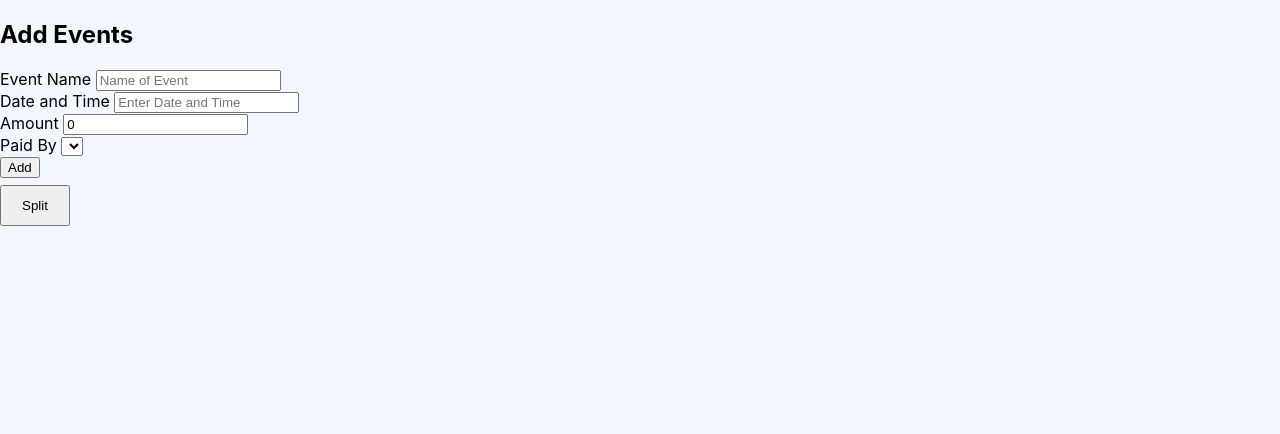
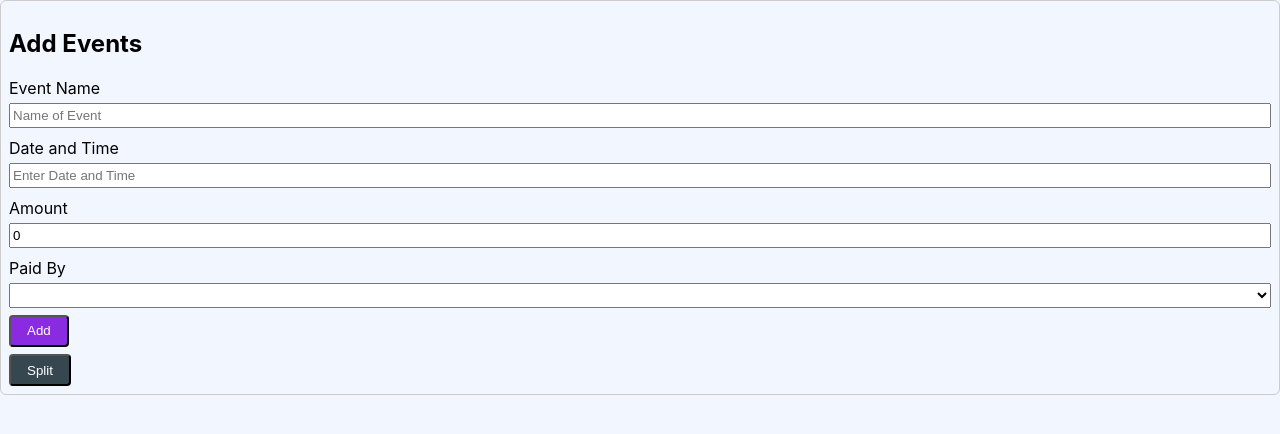
Before and after one commit to adarshbalu/turf-split, a React (Create React App) app: page /add in a window 1280 px wide. Shown: the top 434 px of the page. Built offline with nearby package versions, Linux system fonts and the light colour scheme; no server answers.

Commit message:
add event page style

```diff
--- /dev/null
+++ b/src/components/events/AddEvent.css
@@ -0,0 +1,28 @@
+.button {
+  color: white;
+  background-color: blueviolet;
+  /* padding: 7px 20px; */
+  padding: 0.5em 1.2em;
+  margin-top: 7px;
+  border-radius: 4px;
+  cursor: pointer;
+}
+.field {
+  margin-top: 10px;
+  display: block;
+}
+label {
+  display: block;
+  margin-bottom: 5px;
+}
+input,
+select {
+  display: block;
+  width: 100%;
+  height: 25px;
+}
+.main {
+  border: solid 1px #ccc;
+  border-radius: 6px;
+  padding: 0.5rem;
+}
--- a/src/components/events/AddEvent.tsx
+++ b/src/components/events/AddEvent.tsx
@@ -1,6 +1,7 @@
 import React from "react";
 import { RouteComponentProps } from "react-router-dom";
 import Event from "../../types/event";
+import "./AddEvent.css";
 
 // interface Event {
 //     name: string,
--- a/src/components/events/add_event.tsx
+++ b/src/components/events/add_event.tsx
@@ -1,14 +1,16 @@
 import { FunctionComponent, useContext, useEffect, useState } from "react";
 import { useHistory } from "react-router-dom";
-import { EventContext, EventContextType, EventState } from "../../contexts/event_context";
+import {
+  EventContext,
+  EventContextType,
+  EventState,
+} from "../../contexts/event_context";
 import Event, { EventType, Player } from "../../types/event";
+import "./AddEvent.css";
 
-interface CreateEventProps {
-
-}
+interface CreateEventProps {}
 
 const CreateEvent: FunctionComponent<CreateEventProps> = () => {
-
   const [event, setEvent] = useState<Event>({} as Event);
   const [name, setName] = useState<string>("");
   const [dateTime, setDateTime] = useState<string>("");
@@ -18,26 +20,30 @@ const CreateEvent: FunctionComponent<CreateEventProps> = () => {
 
   const history = useHistory();
 
-    const { createEvent, createEventState: eventState, allUsers } = useContext(EventContext) as EventContextType;
+  const {
+    createEvent,
+    createEventState: eventState,
+    allUsers,
+  } = useContext(EventContext) as EventContextType;
 
   useEffect(() => {
     getAllUsers();
   }, []);
 
-
-
   const add = async (e: React.ChangeEvent<HTMLFormElement>) => {
     e.preventDefault();
-        if (
-            name === undefined ||
-            dateTime === undefined ||
-            paidBy === undefined
-        ) {
+    if (name === undefined || dateTime === undefined || paidBy === undefined) {
       alert("All Fields are mandatory.");
       return;
-        }
-        else {
-            let e: EventType = { name: name, date: dateTime, paidBy: paidBy, amount: amount, isPaid: false, players: players };
+    } else {
+      let e: EventType = {
+        name: name,
+        date: dateTime,
+        paidBy: paidBy,
+        amount: amount,
+        isPaid: false,
+        players: players,
+      };
       setEvent(new Event(e));
       await createEvent(e);
       history.go(-1);
@@ -53,14 +59,13 @@ const CreateEvent: FunctionComponent<CreateEventProps> = () => {
       option.innerText = user.email;
       paidBy.appendChild(option);
     }
-
-    }
+  };
 
   return (
     <>
-            <div className="ui main">
+      <div className="main">
         <h2>Add Events</h2>
-                <form className="ui form" onSubmit={add}>
+        <form className="form" onSubmit={add}>
           <div className="field">
             <label>Event Name </label>
             <input
@@ -68,8 +73,7 @@ const CreateEvent: FunctionComponent<CreateEventProps> = () => {
               name="name"
               placeholder="Name of Event"
               value={name}
-                            onChange={(e) => setName(e.target.value)
-                            }
+              onChange={(e) => setName(e.target.value)}
             />
           </div>
           <div className="field">
@@ -79,8 +83,7 @@ const CreateEvent: FunctionComponent<CreateEventProps> = () => {
               name="date"
               placeholder="Enter Date and Time"
               value={`${dateTime}`}
-                            onChange={(e) => setDateTime(e.target.value)
-                            }
+              onChange={(e) => setDateTime(e.target.value)}
             />
           </div>
           <div className="field">
@@ -90,11 +93,10 @@ const CreateEvent: FunctionComponent<CreateEventProps> = () => {
               name="amount"
               placeholder="Amount to be paid"
               value={amount}
-                            onChange={(e) => setAmount(parseInt(e.target.value))
-                            }
+              onChange={(e) => setAmount(parseInt(e.target.value))}
             />
           </div>
-                    <div className="field" >
+          <div className="select field">
             <label> Paid By </label>
             <select
               id="paidBy"
@@ -103,8 +105,7 @@ const CreateEvent: FunctionComponent<CreateEventProps> = () => {
               placeholder="Amount Paid By"
               value={paidBy}
               onChange={(e) => {
-
-                                setPaidBy(parseInt(e.target.value))
+                setPaidBy(parseInt(e.target.value));
               }}
             >
               {/* <option value="0">Alabama</option>
@@ -115,7 +116,6 @@ const CreateEvent: FunctionComponent<CreateEventProps> = () => {
           </div>
           {
             // Players list section
-
             /* <div className="field">
                         <label> Players </label>
                         <select
@@ -130,18 +130,25 @@ const CreateEvent: FunctionComponent<CreateEventProps> = () => {
                             <option value="2">Amla</option>
                             <option value="3">Alan</option>
                         </select>
-                    </div> */}
+                    </div> */
+          }
 
-                    {eventState !== EventState.LOADING ? <button className="ui button blue">Add</button> : <p>Creating event</p>}
+          {eventState !== EventState.LOADING ? (
+            <button className="button">Add</button>
+          ) : (
+            <p>Creating event</p>
+          )}
         </form>
         <button
-                    className="ui button yellow"
+          className="button"
           onClick={() => console.log("Clicked")}
-                    style={{ padding: "11px 20px", marginTop: "7px" }}
+          style={{ backgroundColor: "#37474F" }}
         >
           Split
         </button>
-            </div></>);
-}
+      </div>
+    </>
+  );
+};
 
 export default CreateEvent;
```
Lines whose indentation alone changed are shown as unchanged.
